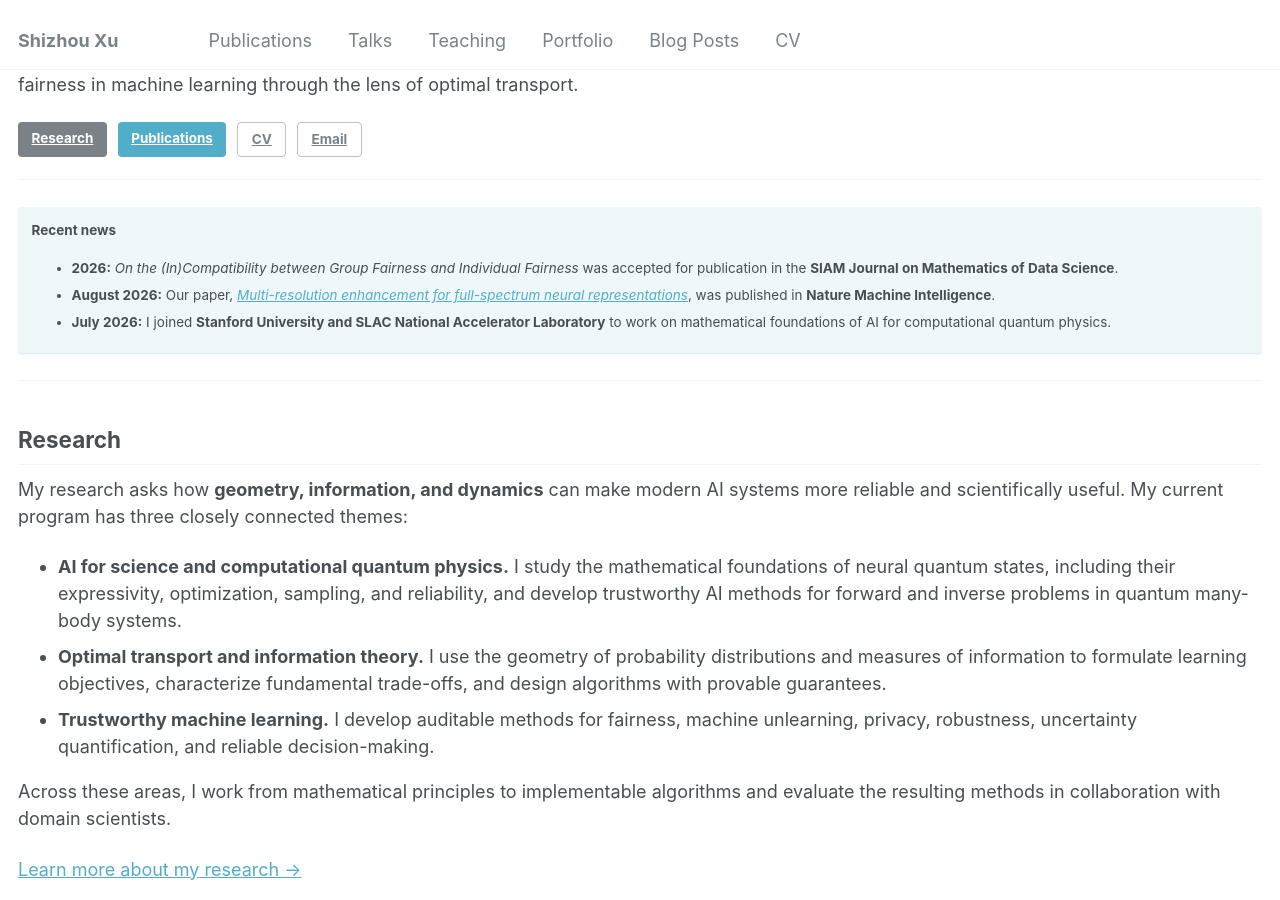
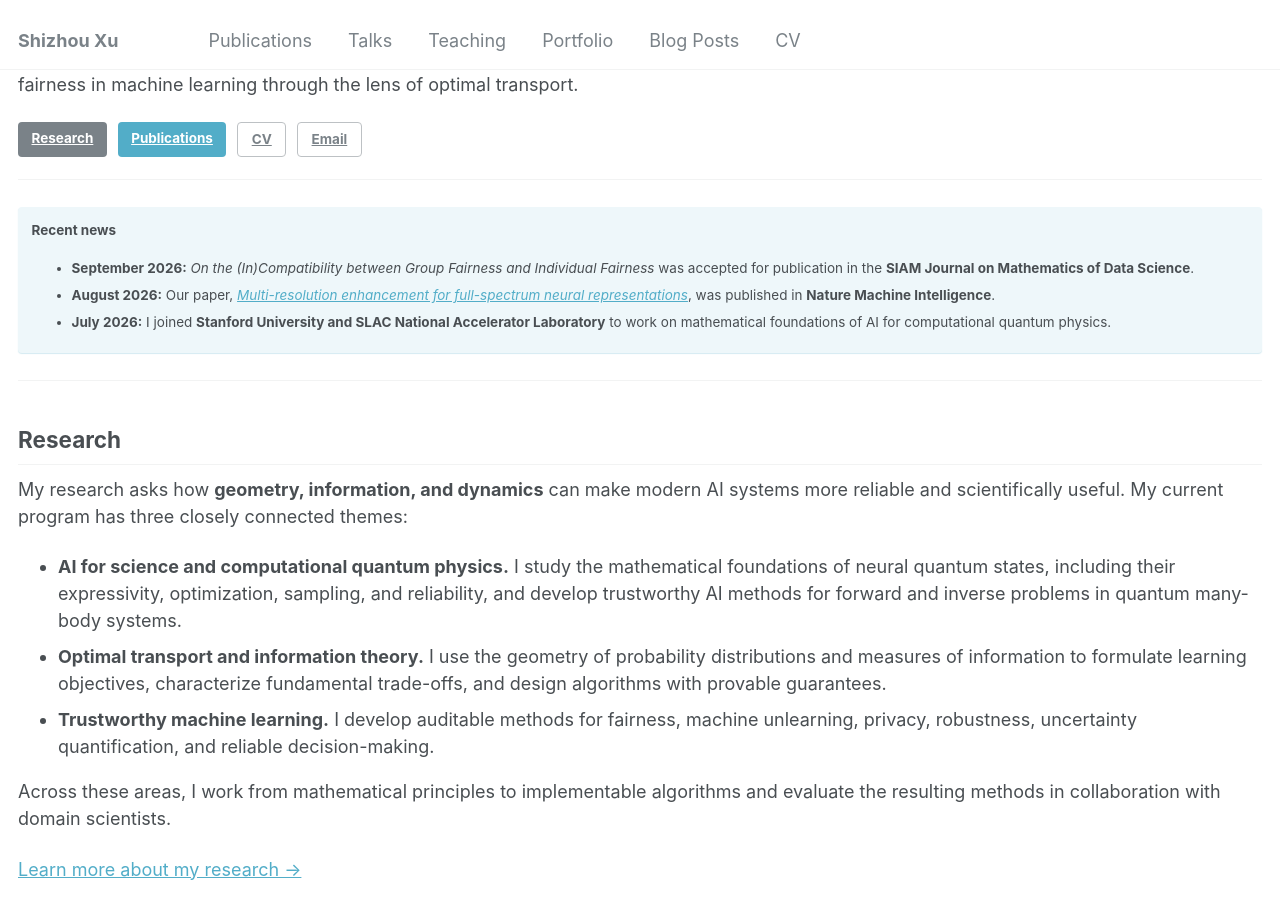
Before and after one commit to xushizhou/xushizhou.github.io, a Jekyll site: the page built from _pages/about.md, in a window 1280 px wide and 900 px high, scrolled down 787 px. Built offline with Jekyll 4.4.1, drawn with Linux system fonts in a browser that asks for light colours.

Commit message:
Update publication date for recent news section

```diff
--- a/_pages/about.md
+++ b/_pages/about.md
@@ -46,7 +46,7 @@ Optional job-market announcement. Uncomment and tailor if applicable:
 
 {% capture notice_text %}
 **Recent news**
-- **2026:** *On the (In)Compatibility between Group Fairness and Individual Fairness* was accepted for publication in the **SIAM Journal on Mathematics of Data Science**.
+- **September 2026:** *On the (In)Compatibility between Group Fairness and Individual Fairness* was accepted for publication in the **SIAM Journal on Mathematics of Data Science**.
 - **August 2026:** Our paper, [*Multi-resolution enhancement for full-spectrum neural representations*](https://www.nature.com/articles/s42256-026-01287-9), was published in **Nature Machine Intelligence**.
 - **July 2026:** I joined **Stanford University and SLAC National Accelerator Laboratory** to work on mathematical foundations of AI for computational quantum physics.
 {% endcapture %}
```
